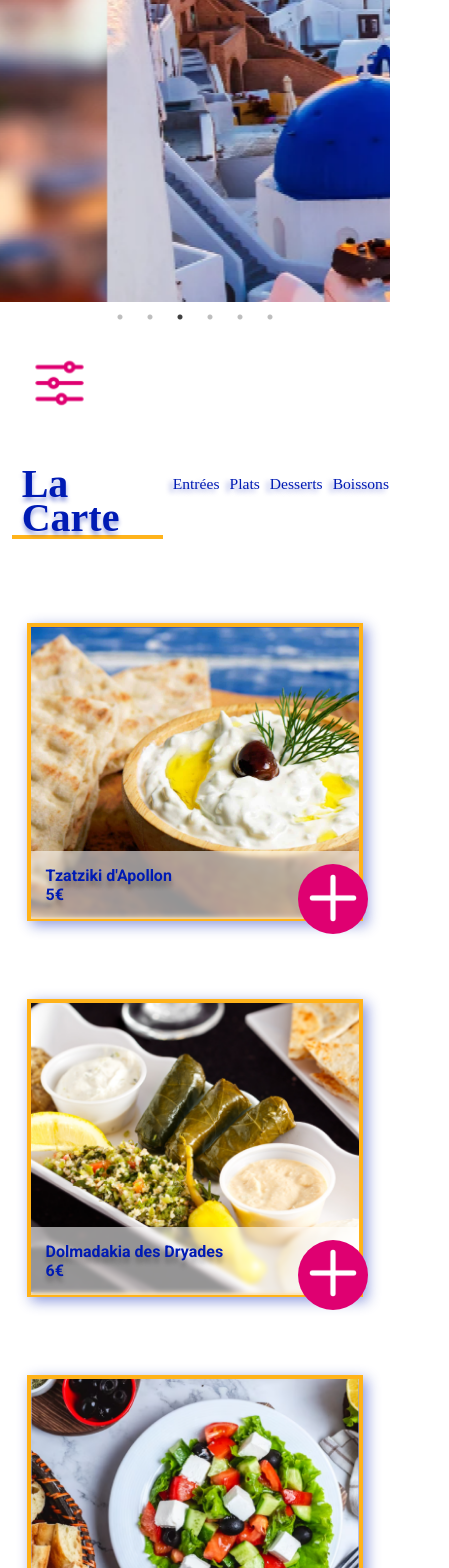
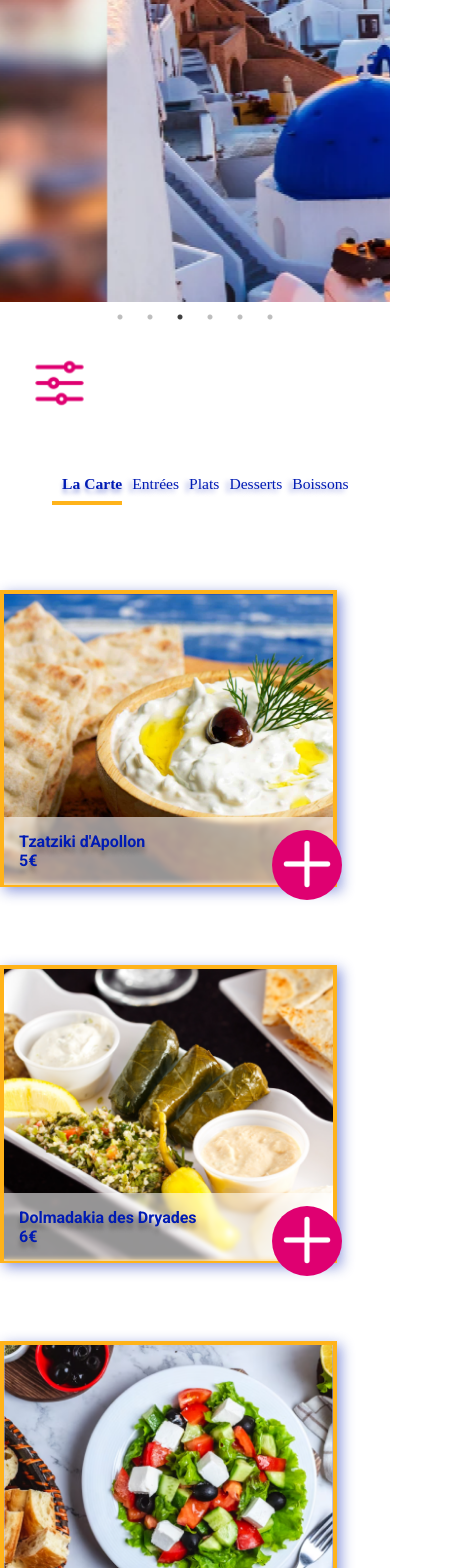
Before and after one commit to Chlopes92/OdysseeCulinaire, a React (Create React App) app: page /products in a window 390 px wide. Shown: the part 432-2000 px from the top of the page, 449 px wide, since content can reach past the window. Built offline with nearby package versions, Linux system fonts and the light colour scheme.

Commit message:
responsive

```diff
--- a/src/index.css
+++ b/src/index.css
@@ -9,6 +9,7 @@
   padding: 0;
   box-sizing: border-box;
   color: var(--color);
+  white-space: nowrap;
 }
 
 a, ul{
@@ -36,6 +37,7 @@ button {
   border : none;
   cursor: pointer;
   /* background-color: white; */
+  font-size: clamp(5px, 2vw, 15px);
 }
 
 /*
--- a/src/pages/ProductsPage.module.css
+++ b/src/pages/ProductsPage.module.css
@@ -2,10 +2,11 @@
     display: flex;
     flex-wrap: wrap;
     grid-gap: 80px;
-    justify-content: center;
     width: 83vw;
     margin: auto;
     margin-top: 10vh;
+    margin-right: -7vh;
+    margin-bottom: 8vh;
 }
 
 .selected{
@@ -17,6 +18,8 @@
 
 .flexFilter{
     display: flex;
+    white-space: nowrap !important;
+    flex-wrap: wrap;
 }
 
 .open {
@@ -43,8 +46,8 @@
     font-size: 20px;
     margin:2vh;
     font-family: 'Roboto', sans-serif;
+    height: 46px;
     min-width: 12vw;
-    height: 40px;
     border-radius: 5px;
     background: transparent;
     cursor: pointer;
@@ -55,7 +58,10 @@
      7px 7px 20px 0px rgba(0,0,0,.1),
      4px 4px 5px 0px rgba(0,0,0,.1);
     outline: none;
+    padding: 12px;
 }
+
+
 
 /* ul{
     display: flex;
@@ -144,6 +150,7 @@ order: -1;
 
         border-bottom: 4px solid var(--gold);
         border-left: none;
+        font-size: clamp(13px, 4vw, 30px);
+    }
 
-    }
 }
```
Also changed, not shown: src/pages/ProductsPage.tsx (+6 -4 lines).
